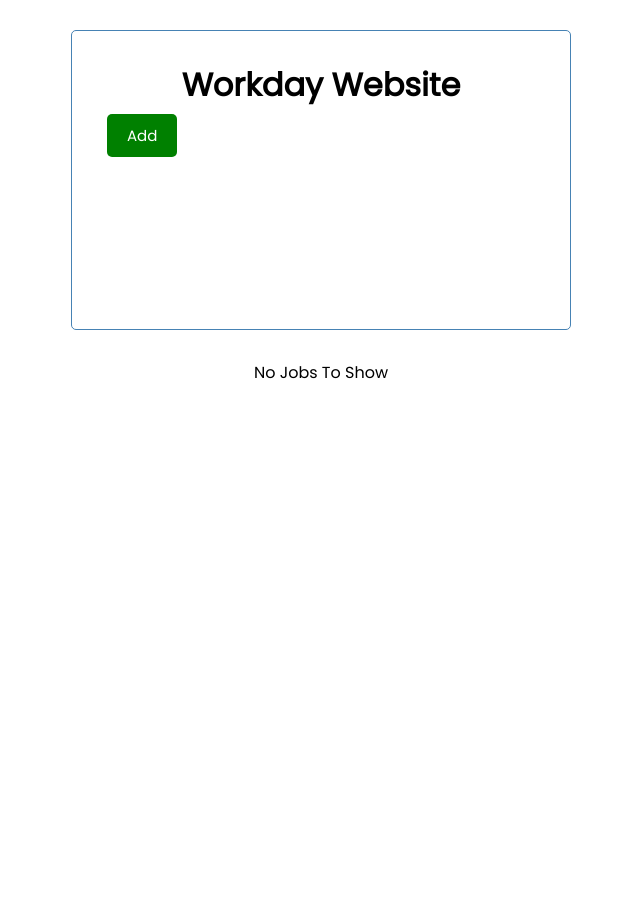
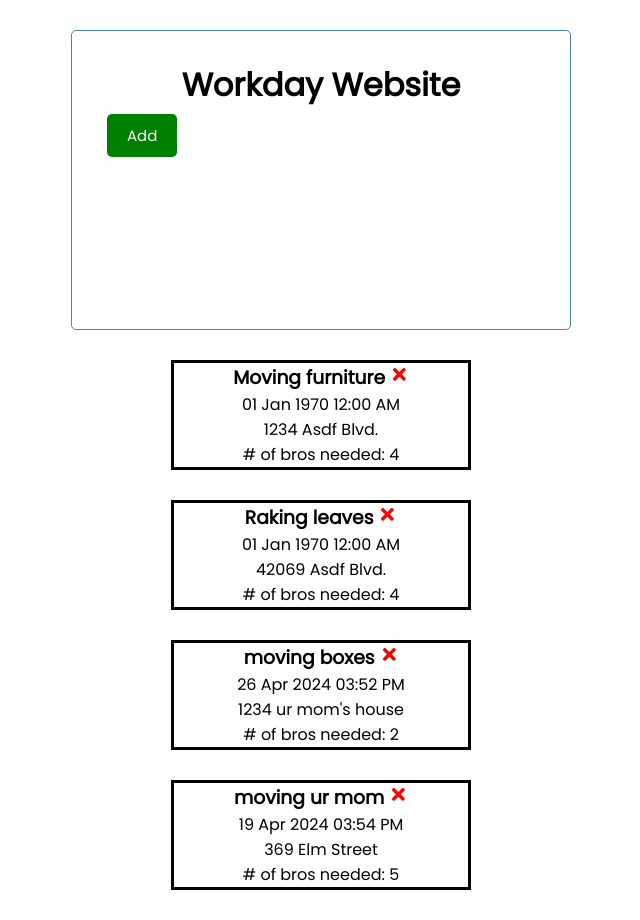
Before and after one commit to dlee371/WorkdayWebsite, a React (Create React App) app in the folder workday/: page / in a window 1280 px wide. Shown: the whole page, without its empty margins (319-959 px from the left). Before the commit the page ends 800 px from the top, so only its background shows below. Built offline with nearby package versions, Linux system fonts and the light colour scheme; data requests are answered from the project's data file.

Commit message:
finally able to connect my application to local backend

```diff
--- /dev/null
+++ b/workday/db.json
@@ -0,0 +1,32 @@
+{
+  "jobs": [
+    {
+      "id": 1,
+      "text": "Moving furniture",
+      "day": null,
+      "loc": "1234 Asdf Blvd.",
+      "peeps": 4
+    },
+    {
+      "id": 2,
+      "text": "Raking leaves",
+      "day": null,
+      "loc": "42069 Asdf Blvd.",
+      "peeps": 4
+    },
+    {
+      "id": "e912",
+      "text": "moving boxes",
+      "day": "2024-04-26T15:52",
+      "loc": "1234 ur mom's house",
+      "peeps": "2"
+    },
+    {
+      "id": "89d5",
+      "text": "moving ur mom",
+      "day": "2024-04-19T15:54",
+      "loc": "369 Elm Street",
+      "peeps": "5"
+    }
+  ]
+}
--- a/workday/package.json
+++ b/workday/package.json
@@ -7,6 +7,7 @@
     "@testing-library/react": "^13.4.0",
     "@testing-library/user-event": "^13.5.0",
     "date-fns": "^3.6.0",
+    "json-server": "^1.0.0-alpha.23",
     "moment": "^2.30.1",
     "react": "^18.2.0",
     "react-dom": "^18.2.0",
@@ -19,7 +20,8 @@
     "start": "react-scripts start",
     "build": "react-scripts build",
     "test": "react-scripts test",
-    "eject": "react-scripts eject"
+    "eject": "react-scripts eject",
+    "server": "json-server --watch db.json --port 1111"
   },
   "eslintConfig": {
     "extends": [
--- a/workday/src/App.js
+++ b/workday/src/App.js
@@ -1,4 +1,4 @@
-import { useState } from 'react'
+import { useState, useEffect } from 'react'
 import Header from './components/Header'
 import AddJob from './components/AddJob'
 import Jobs from './components/Jobs'
@@ -10,16 +10,49 @@
 
   const [jobs, setJobs] = useState([])
 
+  useEffect(() => {
+    const getJobs = async () => {
+      const jobsFromServer = await fetchJobs()
+      setJobs(jobsFromServer)
+    }
+
+    getJobs()
+  }, [])
+
+  //fetch jobs
+  const fetchJobs = async () => {
+    const res = await fetch('http://localhost:1111/jobs')
+    const data = await res.json()
+
+    return data
+  }
+
   //Add Job
-  const addJob = (job) => {
+  const addJob = async (job) => {
+    const res = await fetch('http://localhost:1111/jobs', {
+      method: 'POST',
+      headers: {
+        'Content-type': 'application/json'
+      },
+      body: JSON.stringify(job)
+    })
+
+    const data = await res.json()
+
+    setJobs([...jobs, data])
+
     // console.log(job);
-    const id = Math.floor(Math.random() * 10000) + 1
-    const newJob = { id, ...job}
-    setJobs([...jobs, newJob])
+    // const id = Math.floor(Math.random() * 10000) + 1
+    // const newJob = { id, ...job}
+    // setJobs([...jobs, newJob])
   }
 
   //delete job
-  const deleteJob = (id) => {
+  const deleteJob = async (id) => {
+    await fetch(`http://localhost:1111/jobs/${id}`, {
+      method: 'DELETE'
+    })
+
     setJobs(jobs.filter((job) => job.id !==id))
   }
 
--- a/workday/src/components/Jobs.js
+++ b/workday/src/components/Jobs.js
@@ -3,7 +3,7 @@
 const Jobs = ({jobs, onDelete }) => {
     return (
         <>
-        {jobs.map((job) => (<Job key={job.id} job={job} onDelete={onDelete}/>))}
+        {jobs.map((job, index) => (<Job key={index} job={job} onDelete={onDelete}/>))}
         </>
     )
 }
```
Also changed, not shown: 2 other files (tests, documents, lock files or other folders).
